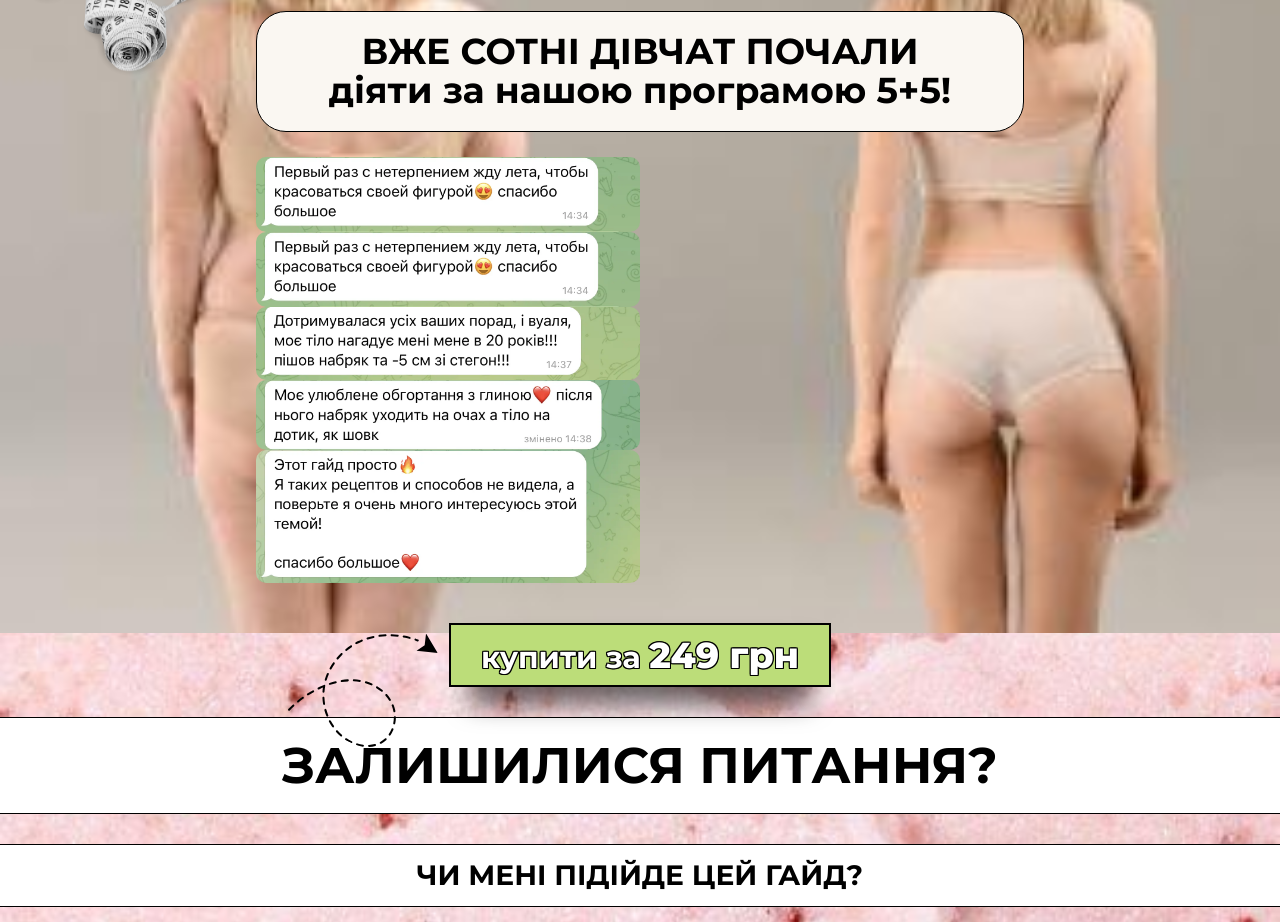
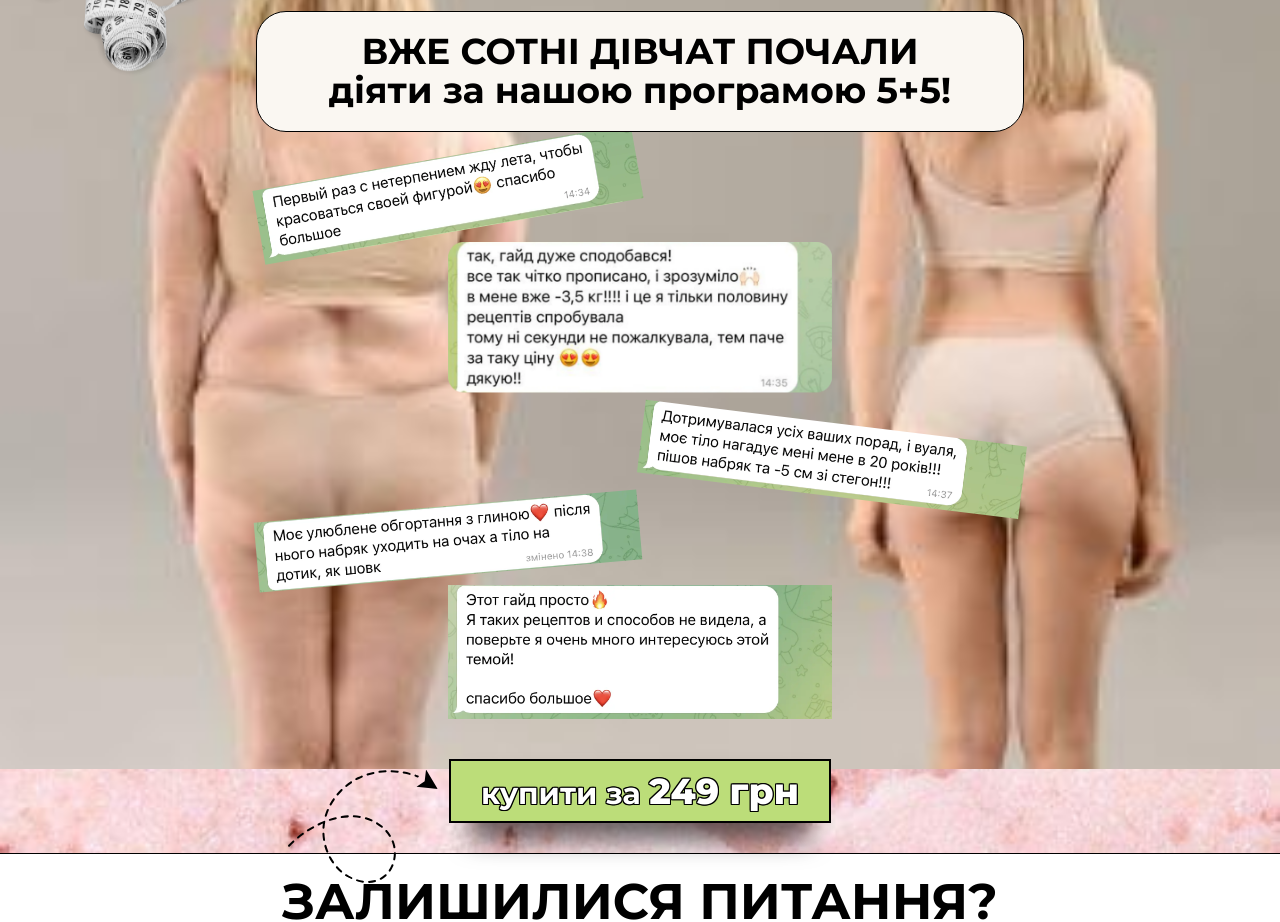
Before and after one commit to limanski-valera/body-secret, a plain HTML site: page index.html in a window 1280 px wide. Shown: the part 2260-3182 px from the top of the page. Drawn offline with Linux system fonts and the light colour scheme.

Commit message:
Update 2024-03-15T13:10:26.239Z

```diff
--- a/css/style.css
+++ b/css/style.css
@@ -805,7 +805,7 @@ body::after {
   display: flex;
 }
 .main-block__image {
-  width: 50%;
+  width: 100%;
   flex: 0 0 50%;
   height: 100%;
   object-fit: cover;
@@ -1591,73 +1591,76 @@ body::after {
   display: flex;
   flex-direction: column;
 }
-.testimonials__img {
+.testimonials__item {
   max-width: 50%;
   border-radius: 10px;
   margin-left: 20px;
   opacity: 0;
 }
-.testimonials__img._watcher-view {
+.testimonials__item._watcher-view {
   transition: opacity 0.5s, margin 0.5s;
   opacity: 1;
   margin-left: 0;
 }
-.testimonials__img:nth-child(odd) {
+.testimonials__item:nth-child(odd) {
   margin-left: -20px;
   opacity: 0;
 }
-.testimonials__img:nth-child(odd)._watcher-view {
+.testimonials__item:nth-child(odd)._watcher-view {
   transition: opacity 0.5s, margin 0.5s;
   opacity: 1;
   margin-left: 0;
 }
 @media (max-width: 47.99875em) {
-  .testimonials__img {
+  .testimonials__item {
     max-width: 70%;
   }
 }
-.testimonials__img:nth-child(1) {
+.testimonials__item:nth-child(1) {
   transform: rotate(-10deg);
 }
-.testimonials__img:nth-child(1):not(:last-child) {
+.testimonials__item:nth-child(1):not(:last-child) {
   margin-bottom: 0.625rem;
 }
 @media (max-width: 47.99875em) {
-  .testimonials__img:nth-child(1):not(:last-child) {
+  .testimonials__item:nth-child(1):not(:last-child) {
     margin-bottom: 1.5625rem;
   }
 }
-.testimonials__img:nth-child(2) {
+.testimonials__item:nth-child(2) {
   align-self: center;
 }
-.testimonials__img:nth-child(2):not(:last-child) {
+.testimonials__item:nth-child(2):not(:last-child) {
   margin-bottom: 1.875rem;
 }
-.testimonials__img:nth-child(3) {
+.testimonials__item:nth-child(3) {
   align-self: flex-end;
   transform: rotate(7deg);
 }
-.testimonials__img:nth-child(3):not(:last-child) {
+.testimonials__item:nth-child(3):not(:last-child) {
   margin-bottom: 0.625rem;
 }
 @media (max-width: 47.99875em) {
-  .testimonials__img:nth-child(3):not(:last-child) {
+  .testimonials__item:nth-child(3):not(:last-child) {
     margin-bottom: 1.5625rem;
   }
 }
-.testimonials__img:nth-child(4) {
+.testimonials__item:nth-child(4) {
   transform: rotate(-5deg);
 }
-.testimonials__img:nth-child(4):not(:last-child) {
+.testimonials__item:nth-child(4):not(:last-child) {
   margin-bottom: 0.625rem;
 }
 @media (max-width: 47.99875em) {
-  .testimonials__img:nth-child(4):not(:last-child) {
+  .testimonials__item:nth-child(4):not(:last-child) {
     margin-bottom: 1.25rem;
   }
 }
-.testimonials__img:nth-child(5) {
+.testimonials__item:nth-child(5) {
   align-self: center;
+}
+.testimonials__img {
+  max-width: 100%;
 }
 [data-ba] {
   position: relative;
--- a/index.html
+++ b/index.html
@@ -5,7 +5,7 @@
 	<title>Корекція фігури</title>
 	<meta charset="UTF-8" />
 	<meta name="format-detection" content="telephone=no" />
-	<link rel="stylesheet" href="css/style.min.css?_v=20240315150101" />
+	<link rel="stylesheet" href="css/style.min.css?_v=20240315151001" />
 	<link rel="icon" href="favicon.ico" />
 	<meta name="viewport" content="width=device-width, initial-scale=1.0" />
 	<meta name="description" content="Створи тіло своєї мрії" />
@@ -125,11 +125,21 @@
 						діяти за нашою програмою 5+5!
 					</h2>
 					<div class="testimonials__list">
-						<picture><source srcset="img/testimonials-01.webp" type="image/webp"><img data-watch src="img/testimonials-01.jpeg" alt="" class="testimonials__img" /></picture>
-						<picture><source srcset="img/testimonials-01.webp" type="image/webp"><img data-watch src="img/testimonials-01.jpeg" alt="" class="testimonials__img" /></picture>
-						<picture><source srcset="img/testimonials-03.webp" type="image/webp"><img data-watch src="img/testimonials-03.jpeg" alt="" class="testimonials__img" /></picture>
-						<picture><source srcset="img/testimonials-04.webp" type="image/webp"><img data-watch src="img/testimonials-04.jpeg" alt="" class="testimonials__img" /></picture>
-						<picture><source srcset="img/testimonials-05.webp" type="image/webp"><img data-watch src="img/testimonials-05.jpeg" alt="" class="testimonials__img" /></picture>
+						<div data-watch class="testimonials__item">
+							<picture><source srcset="img/testimonials-01.webp" type="image/webp"><img src="img/testimonials-01.jpeg" alt="" class="testimonials__img" /></picture>
+						</div>
+						<div data-watch class="testimonials__item">
+							<picture><source srcset="img/testimonials-02.webp" type="image/webp"><img src="img/testimonials-02.png" alt="" class="testimonials__img" /></picture>
+						</div>
+						<div data-watch class="testimonials__item">
+							<picture><source srcset="img/testimonials-03.webp" type="image/webp"><img src="img/testimonials-03.jpeg" alt="" class="testimonials__img" /></picture>
+						</div>
+						<div data-watch class="testimonials__item">
+							<picture><source srcset="img/testimonials-04.webp" type="image/webp"><img src="img/testimonials-04.jpeg" alt="" class="testimonials__img" /></picture>
+						</div>
+						<div data-watch class="testimonials__item">
+							<picture><source srcset="img/testimonials-05.webp" type="image/webp"><img src="img/testimonials-05.jpeg" alt="" class="testimonials__img" /></picture>
+						</div>
 					</div>
 				</div>
 			</section>
@@ -199,7 +209,7 @@
 		</footer>
 
 	</div>
-	<script src="js/app.min.js?_v=20240315150101"></script>
+	<script src="js/app.min.js?_v=20240315151001"></script>
 </body>
 
 </html>
```
Also changed, not shown: terms.html (+2 -2 lines), css/style.min.css, img/testimonials-02.png (added), img/testimonials-02.webp (added).
